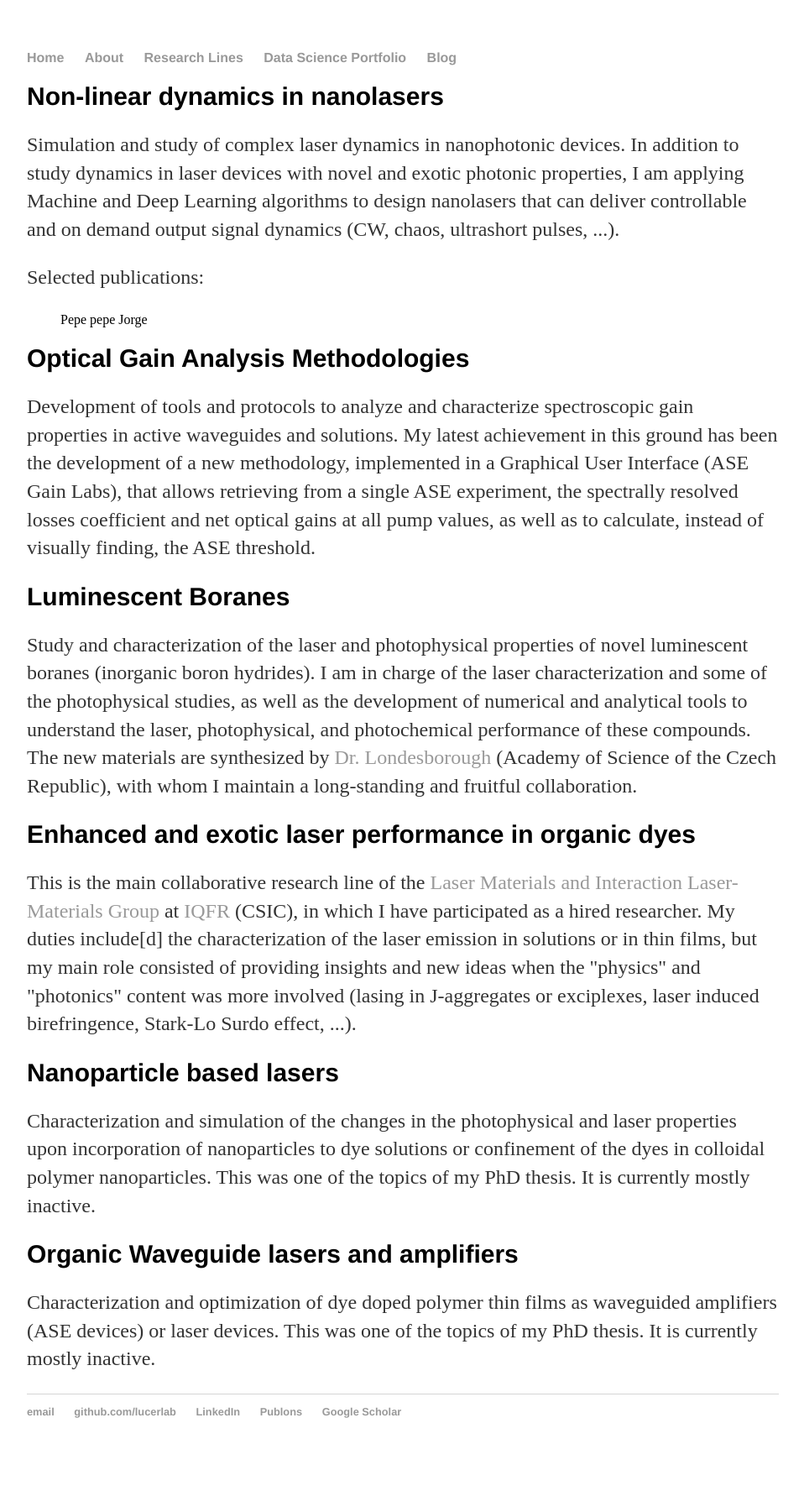
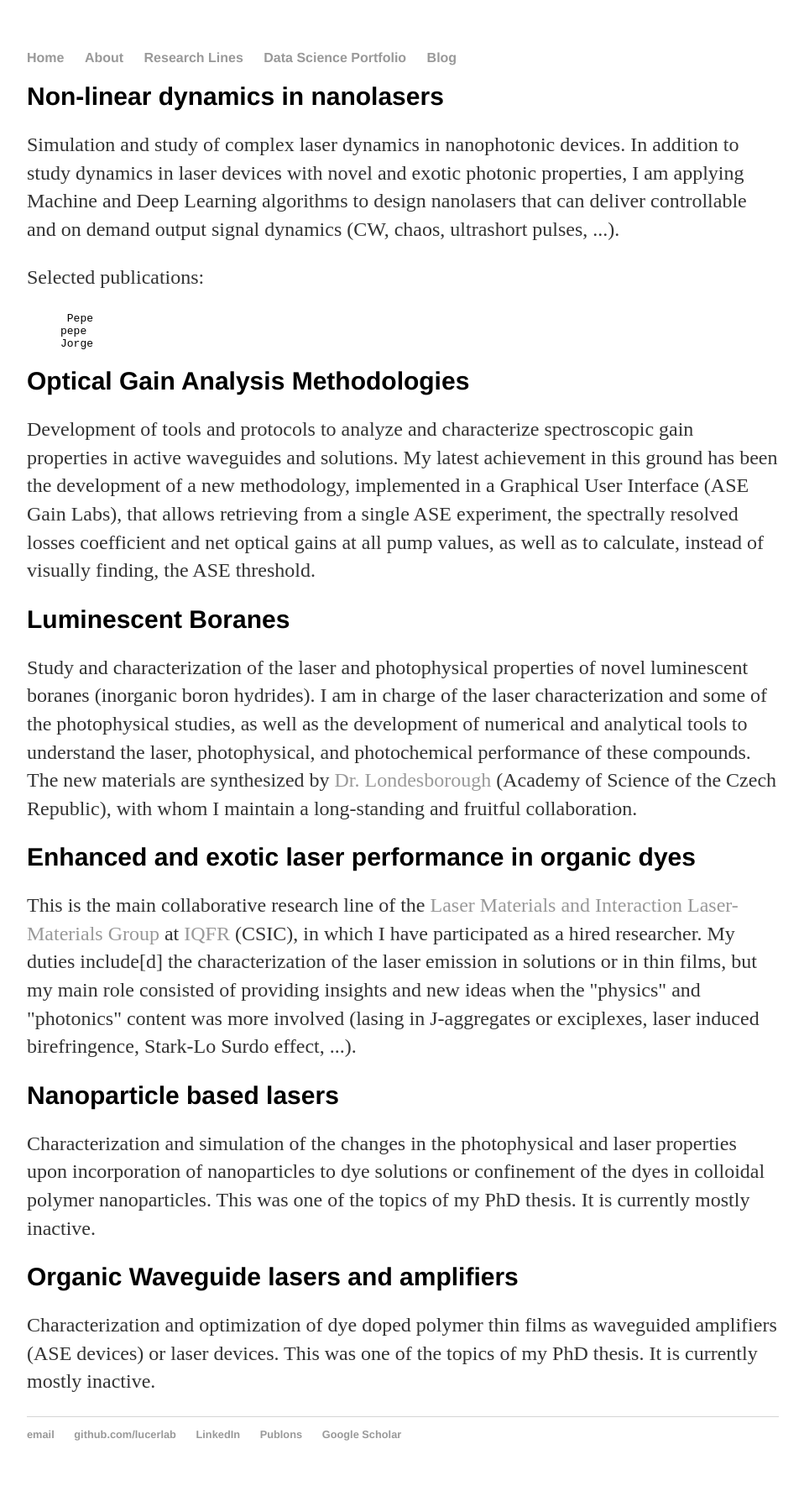
Before and after one commit to lucerlab/lucerlab.github.io, a Jekyll site: the page built from research/index.html, in a window 1280 px wide. Shown: the whole page at 84% size, without its empty margins (160-1118 px from the left). Built offline with Jekyll 4.4.1, drawn with Linux system fonts in a browser that asks for light colours; before the commit the page ends 1749 px from its top, so only the background shows below that.

```diff
--- a/research/index.html
+++ b/research/index.html
@@ -14,9 +14,10 @@ Deep Learning algorithms to design nanolasers that can deliver controllable and
 <p> Selected publications: </p>
 
 <blockquote>
-Pepe
+<pre> Pepe
 pepe
 Jorge
+</pre>
 
 </blockquote>
 
```
